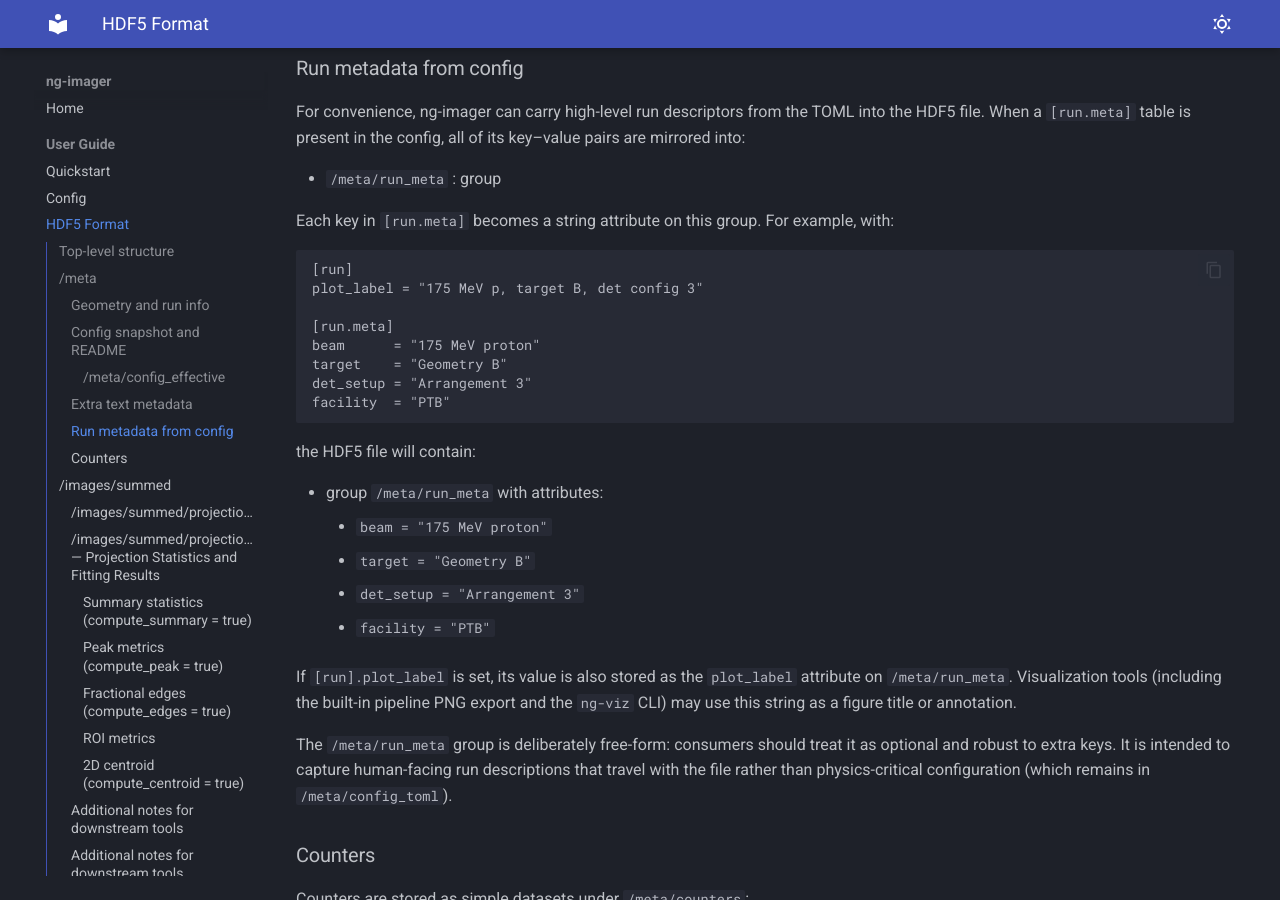
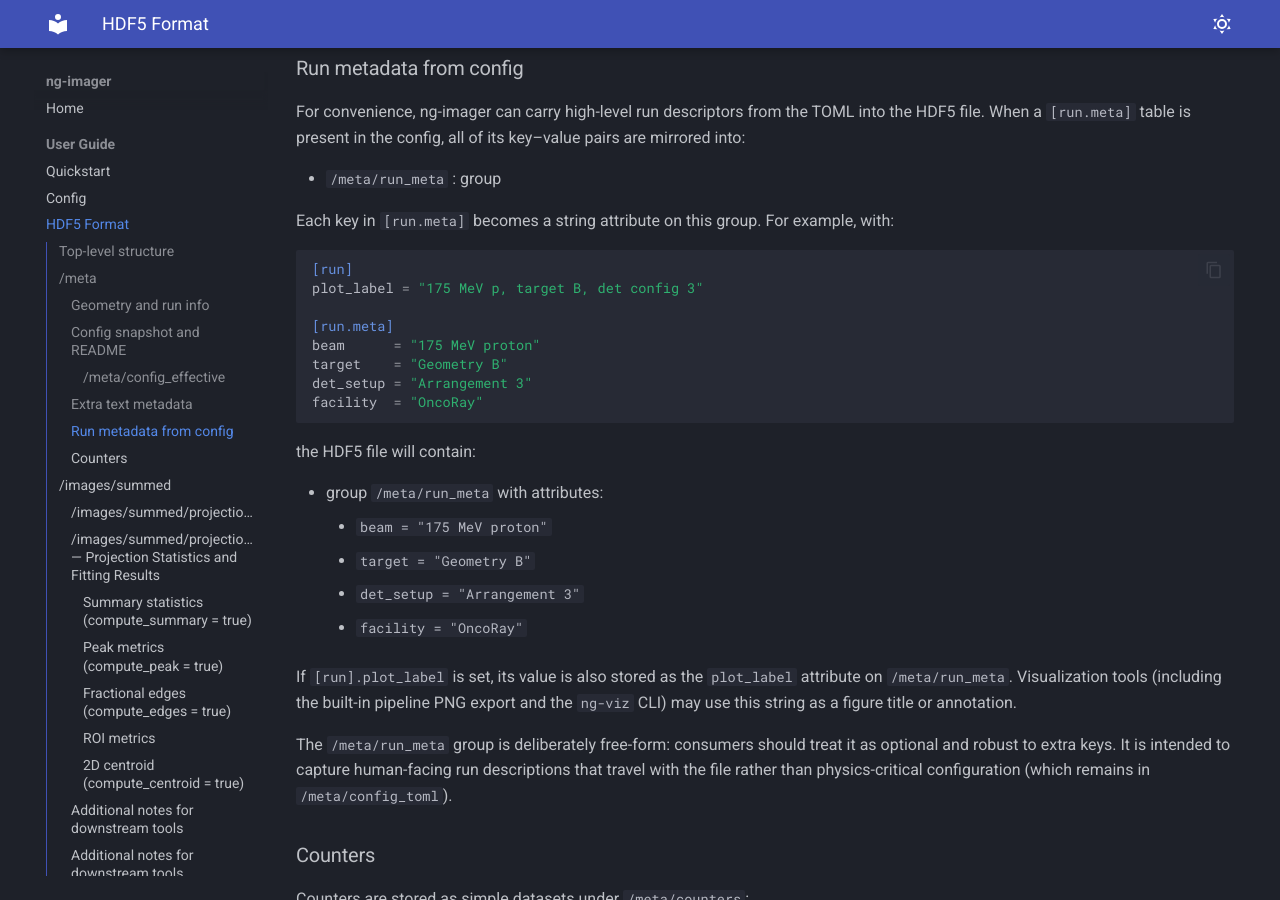
Before and after one commit to Lindt8/ng-imager, an MkDocs documentation site: the page built from docs/user/hdf5.md, in a window 1280 px wide and 900 px high, scrolled down 2709 px. Built offline with MkDocs 1.6.1 and Material for MkDocs 9.7.7, drawn with Linux system fonts in a browser that asks for light colours.

Commit message:
update hdf5 doc

````diff
--- a/docs/user/hdf5.md
+++ b/docs/user/hdf5.md
@@ -116,14 +116,16 @@ the config, all of its key–value pairs are mirrored into:
 Each key in `[run.meta]` becomes a string attribute on this group. For
 example, with:
 
-    [run]
-    plot_label = "175 MeV p, target B, det config 3"
+```toml
+[run]
+plot_label = "175 MeV p, target B, det config 3"
 
-    [run.meta]
-    beam      = "175 MeV proton"
-    target    = "Geometry B"
-    det_setup = "Arrangement 3"
-    facility  = "PTB"
+[run.meta]
+beam      = "175 MeV proton"
+target    = "Geometry B"
+det_setup = "Arrangement 3"
+facility  = "OncoRay"
+```
 
 the HDF5 file will contain:
 
@@ -131,7 +133,7 @@ the HDF5 file will contain:
     - `beam      = "175 MeV proton"`
     - `target    = "Geometry B"`
     - `det_setup = "Arrangement 3"`
-    - `facility  = "PTB"`
+    - `facility  = "OncoRay"`
 
 If `[run].plot_label` is set, its value is also stored as the
 `plot_label` attribute on `/meta/run_meta`. Visualization tools
@@ -188,7 +190,7 @@ When `[vis.projections].enabled = true` in the TOML config, the pipeline writes
 
 Layout:
 
-```text
+```
 /images/summed/projections/n/u       # [nu] float32, sum over v (rows)
 /images/summed/projections/n/v       # [nv] float32, sum over u (cols)
 /images/summed/projections/n/u_roi   # [nu] float32, ROI-limited (optional)
@@ -438,7 +440,7 @@ makes it easy to map:
 
 Each row is:
 
-```text
+```
 (cone_id, flat_pixel_index)
 ```
 
@@ -472,7 +474,7 @@ Columns:
 
 Together, the mapping looks like:
 
-```text
+```
 hit (lm/hit_*)   ← event_index ← event_survival[:, 0]
                                ↘ first_cone_index      → cones/*
                                 ↘ first_imaged_cone_index → cone_pixel_indices
````
